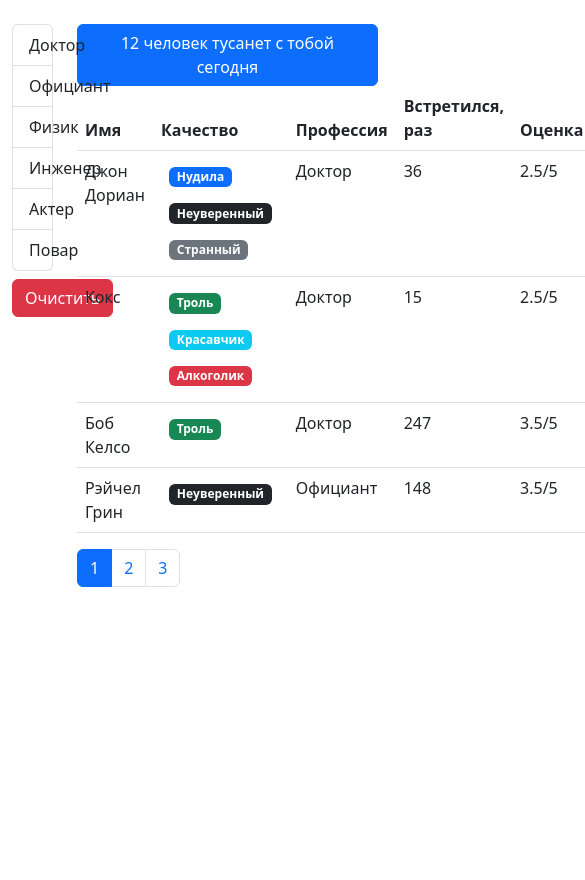
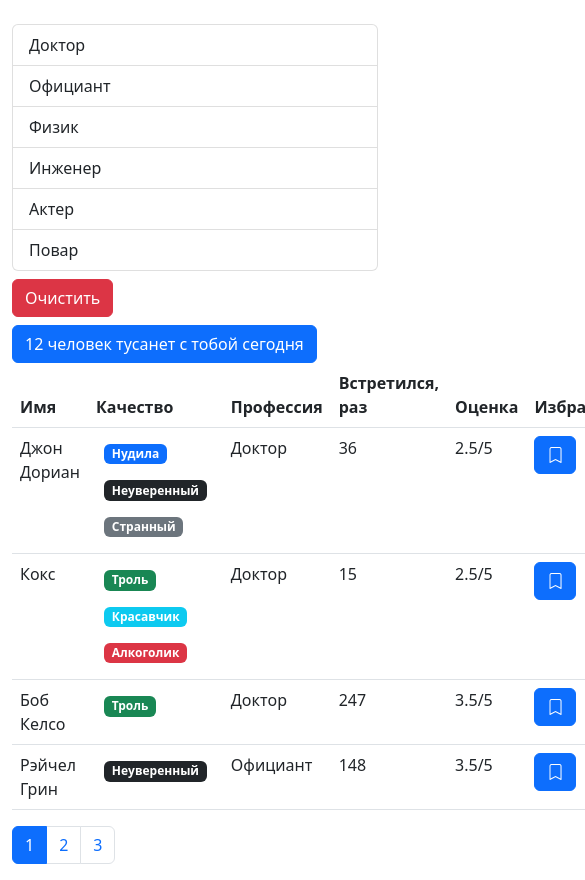
Before and after one commit to NMKD/fast-company, a React (Create React App) app: page / in a window 390 px wide. Shown: the top 880 px of the page, 585 px wide, since content can reach past the window. Before the commit the page ends 844 px from the top, so only its background shows below. Built offline with nearby package versions, Linux system fonts and the light colour scheme.

Commit message:
grid .col-lg/.col-sm

```diff
--- a/src/components/User/users.jsx
+++ b/src/components/User/users.jsx
@@ -63,7 +63,7 @@ const Users = ({ users, onDelete, onToogle }) => {
         <>
             <div className="container pt-4">
                 <div className="row">
-                    <div className="col-2">
+                    <div className="col col-sm-12 col-lg-2">
                         {professions && (
                             <>
                                 <GroupList
@@ -80,7 +80,7 @@ const Users = ({ users, onDelete, onToogle }) => {
                             </>
                         )}
                     </div>
-                    <div className="col-10">
+                    <div className="col col-sm-12 col-lg-8">
                         <SearchStatus length={count} />
                         {count > 0 && (
                             <table className="table">
```
